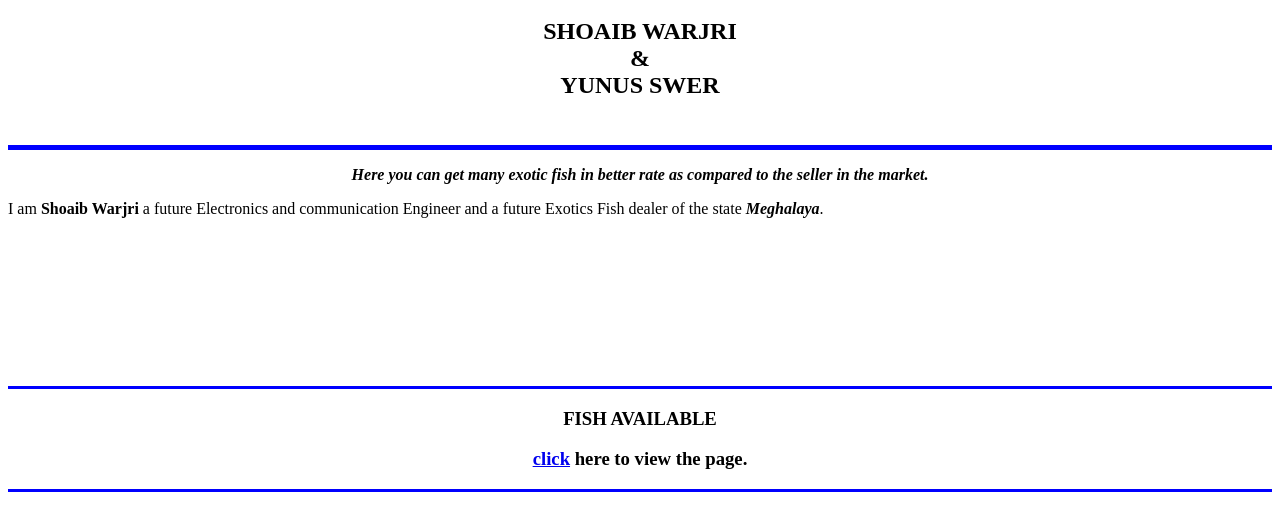
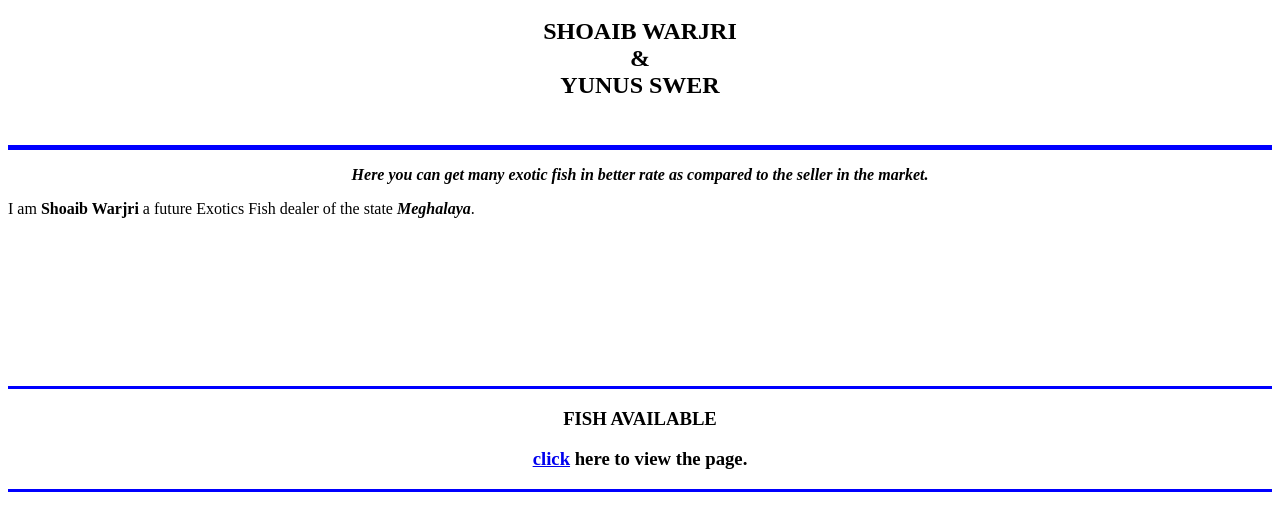
Before and after one commit to shoaib-warjri/-personal-site-, a plain HTML site: page index.html in a window 1280 px wide. Shown: the part 115-646 px from the top of the page. Drawn offline with Linux system fonts and the light colour scheme.

Commit message:
editedindex.html

```diff
--- a/index.html
+++ b/index.html
@@ -19,7 +19,7 @@
   <center>
     <p><strong><em>Here you can get many exotic fish in better rate as compared to the seller in the market.</em></strong></p>
   </center>
-  <p>I am <strong>Shoaib Warjri</strong> a future Electronics and communication Engineer and a future Exotics Fish dealer of the state <em><strong>Meghalaya</strong></em>.</p>
+  <p>I am <strong>Shoaib Warjri</strong> a future Exotics Fish dealer of the state <em><strong>Meghalaya</strong></em>.</p>
   <br>
   <br>
   <br>
```
